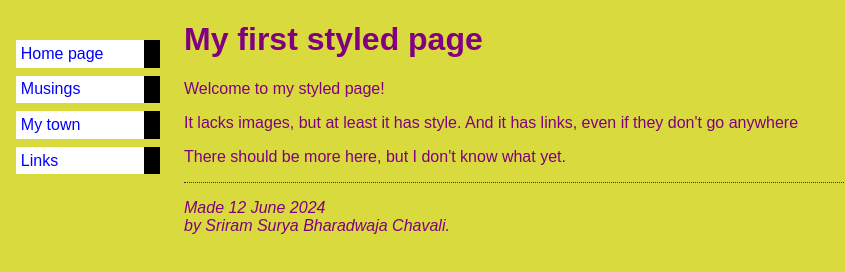
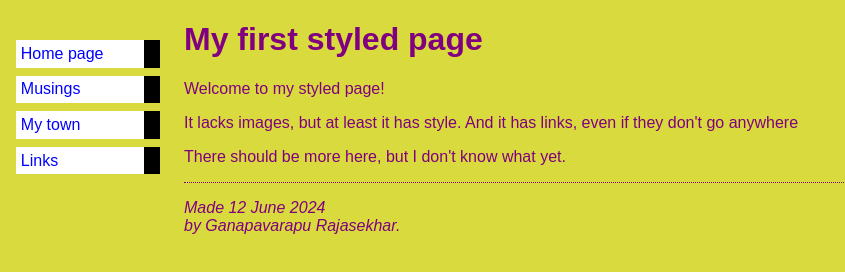
Before and after one commit to RajasekharGanapavarapu/MERN-Fullstack, a plain HTML site: page csstask5.html in a window 1280 px wide. Shown: the whole page, without its empty margins (0-845 px from the left). Drawn offline with Linux system fonts and the light colour scheme.

Commit message:
Update csstask5.html

```diff
--- a/csstask5.html
+++ b/csstask5.html
@@ -77,7 +77,7 @@
         what yet.
 
     <address>Made 12 June 2024<br>
-        by Sriram Surya Bharadwaja Chavali.</address>
+        by Ganapavarapu Rajasekhar.</address>
 
 </body>
 
```
